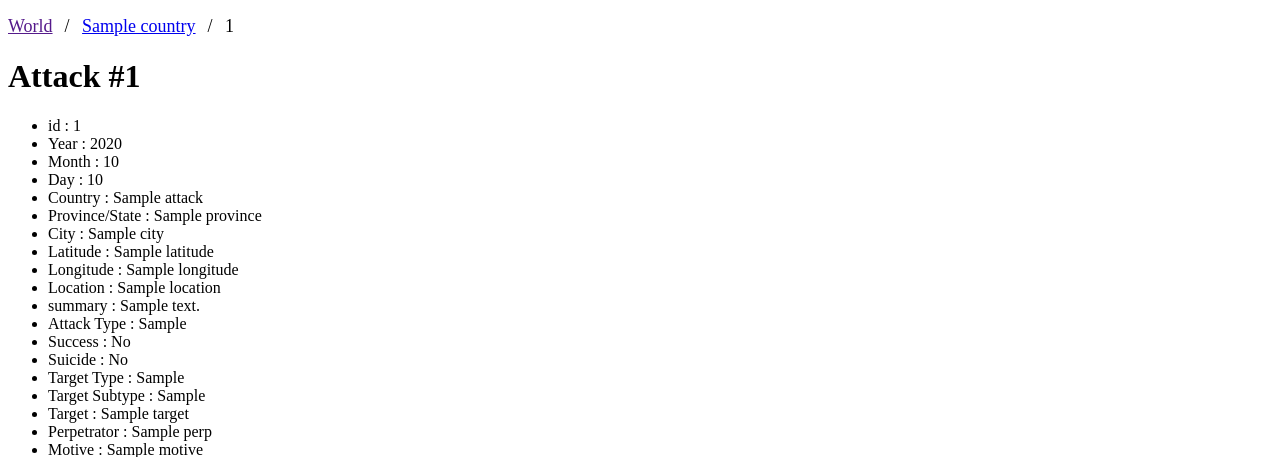
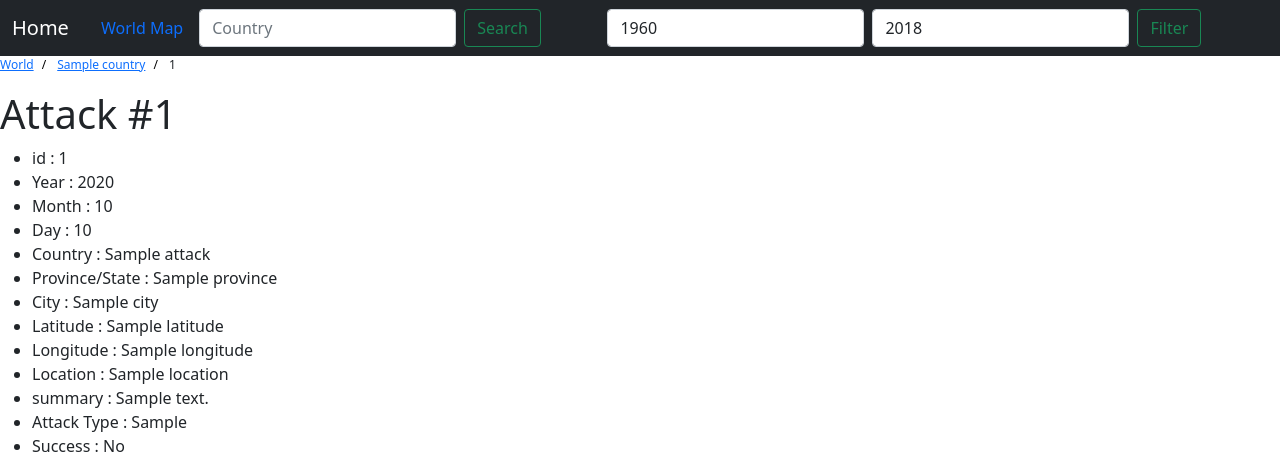
Before and after one commit to npandelakis/cs257, a Flask app: page /countries/1/1 in a window 1280 px wide. Shown: the top 457 px of the page. Run offline with Flask 2, Linux system fonts and the light colour scheme; a database or web service that is not in the repository returns one stand-in record (values such as "Sample title"); parts of the project's set-up code (start-up, migrations or seed data) failed here and were passed over; some libraries are stand-ins or nearby versions.

Commit message:
slight adjustments

```diff
--- a/webapp/static/attack.css
+++ b/webapp/static/attack.css
@@ -5,7 +5,7 @@ ul.breadcrumb {
 
 ul.breadcrumb li {
 	display: inline;
-	font-size: 18px;
+	font-size: 12px;
 }
 
 ul.breadcrumb li+li:before {
--- a/webapp/static/country-map.css
+++ b/webapp/static/country-map.css
@@ -6,8 +6,8 @@
 	padding-top : 5%;
 	padding-bottom: 60%;
 	background: #d2b48c;
-	line-height: 0.5em;
 }
+
 
 .hoverpopup {
 	background: #eeeeee;
@@ -40,4 +40,6 @@ ul.title {
 	display : flex;
 	font-size: 24px;
 	justify-content: center;
+	margin-bottom: -6px;
+	margin-top: -12px;
 }
--- a/webapp/templates/attack_template.html
+++ b/webapp/templates/attack_template.html
@@ -15,11 +15,62 @@
     <script src="{{url_for('static', filename='attack.js')}}"></script>
     <link rel="stylesheet" type="text/css" href="{{url_for('static', filename='attack.css')}}">
     <link rel="shortcut icon" href="{{ url_for('static', filename='favicon.ico') }}" />
+    <meta charset="utf-8">
+    <meta name="viewport" content="width=device-width, initial-scale=1">
+    <meta name="description" content="">
+    <meta name="generator" content="Hugo 0.80.0">
+    <link href="https://cdn.jsdelivr.net/npm/bootstrap@5.0.0-beta2/dist/css/bootstrap.min.css" rel="stylesheet" integrity="sha384-BmbxuPwQa2lc/FVzBcNJ7UAyJxM6wuqIj61tLrc4wSX0szH/Ev+nYRRuWlolflfl" crossorigin="anonymous">
+    <style>
+      .bd-placeholder-img {
+        font-size: 1.125rem;
+        text-anchor: middle;
+        -webkit-user-select: none;
+        -moz-user-select: none;
+        user-select: none;
+      }
+
+      @media (min-width: 768px) {
+        .bd-placeholder-img-lg {
+          font-size: 3.5rem;
+        }
+      }
+    </style>
   </head>
 
   <body>
+      <nav class="navbar navbar-expand-md navbar-dark bg-dark">
+        <div class="container-fluid">
+          <a class="navbar-brand" href="/">Home</a>
+          <a class="nav-link" href="/world">World Map</a>
+          <button class="navbar-toggler" type="button" data-bs-toggle="collapse" data-bs-target="#navbarsExampleDefault" aria-controls="navbarsExampleDefault" aria-expanded="false" aria-label="Toggle navigation">
+            <span class="navbar-toggler-icon"></span>
+          </button>
+          <div class="collapse navbar-collapse" id="navbarsExampleDefault">
+          <ul class="navbar-nav me-auto mb-2 mb-md-0">
+            <form class="d-flex">
+              <input class="form-control me-2" id = "search_bar" type="text" placeholder="Country" aria-label="Search" list = "countries">
+              <datalist id="countries">
+              </datalist>
+              <button class="btn btn-outline-success" type = "reset" id = "search-button" >Search</button>
+            </form>
+        </ul>
+        <ul class="navbar-nav me-auto mb-2 mb-md-0">
+            <form class="d-flex">
+              <input id="start_year" class="form-control me-2" type="search" placeholder="Start Year" aria-label="Search" value=1960>
+              <input id="end_year" class="form-control me-2" type="search" placeholder="End Year" aria-label="Search" value=2018>
+              <button id="filter-button" class="btn btn-outline-success" type="button">Filter</button>
+            </form>
+        </ul>
+          </div>
+        </div>
+      </nav>
+      <script>
+          var search_bar = document.getElementById("search_bar").value;
+
+      </script>
+      </div>
       <ul class = "breadcrumb">
-          <li><a href="">World</a></li>
+          <li><a href="/world">World</a></li>
           <li><a href="/countries/{{ country_code }}">{{ country_name }}</a></li>
           <li><a>{{ attack_id }}</a></li>
       </ul>
--- a/webapp/templates/country_template.html
+++ b/webapp/templates/country_template.html
@@ -56,6 +56,7 @@
 		<nav class="navbar navbar-expand-md navbar-dark bg-dark fixed-top">
 		  <div class="container-fluid">
 			<a class="navbar-brand" href="/">Home</a>
+			<a class="nav-link" href="/world">World Map</a>
 			<button class="navbar-toggler" type="button" data-bs-toggle="collapse" data-bs-target="#navbarsExampleDefault" aria-controls="navbarsExampleDefault" aria-expanded="false" aria-label="Toggle navigation">
 			  <span class="navbar-toggler-icon"></span>
 			</button>
@@ -76,7 +77,6 @@
 			  </form>
 		  </ul>
 			</div>
-			<a class="nav-link" href="/world">World Map</a>
 		  </div>
 		</nav>
 		<script>
@@ -85,11 +85,11 @@
 		</div>
 		<div id="map-container">
 			<ul class = "breadcrumb">
-				<li><a href="">World</a></li>
+				<li><a href="/world">World</a></li>
 				<li><a>{{ country_name }}</a></li>
 			</ul>
 			<ul class = "title">
-				<a>{{ country_name }}</a>
+				<h1>{{ country_name }}</h1>
 			</ul>
 		</div>
 	</body>
--- a/webapp/templates/world-map.html
+++ b/webapp/templates/world-map.html
@@ -38,6 +38,7 @@
 		<nav class="navbar navbar-expand-md navbar-dark bg-dark fixed-top">
 		  <div class="container-fluid">
 		    <a class="navbar-brand" href="/">Home</a>
+			<a class="nav-link" href="/world">World Map</a>
 		    <button class="navbar-toggler" type="button" data-bs-toggle="collapse" data-bs-target="#navbarsExampleDefault" aria-controls="navbarsExampleDefault" aria-expanded="false" aria-label="Toggle navigation">
 		      <span class="navbar-toggler-icon"></span>
 		    </button>
```
Also changed, not shown: webapp/templates/homepage.html (+7 -5 lines).
